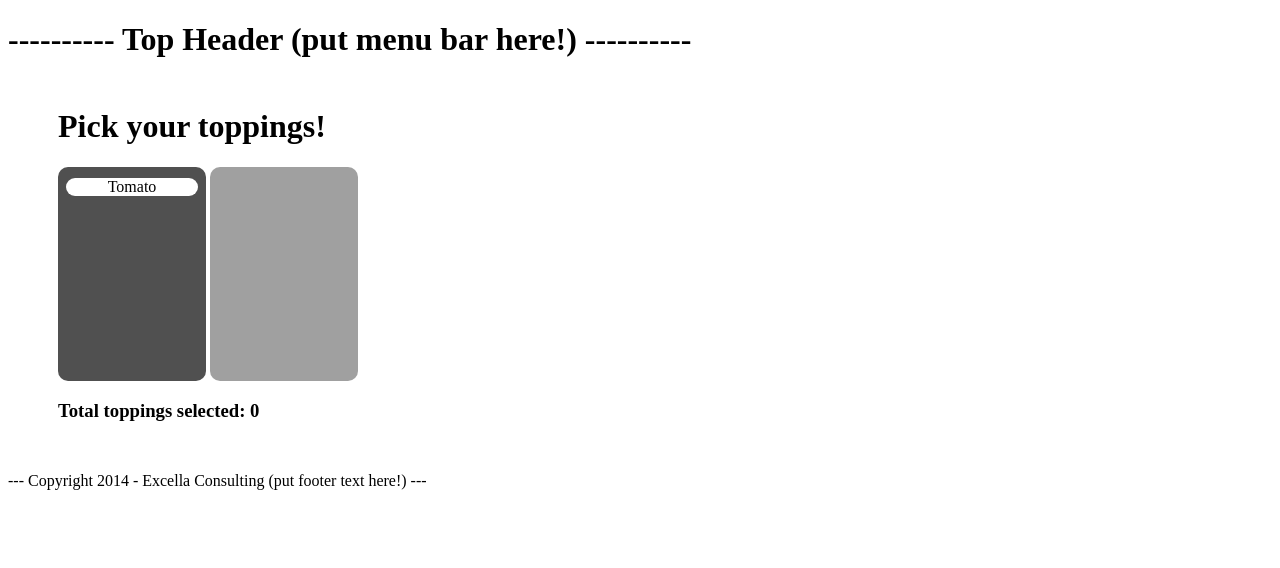
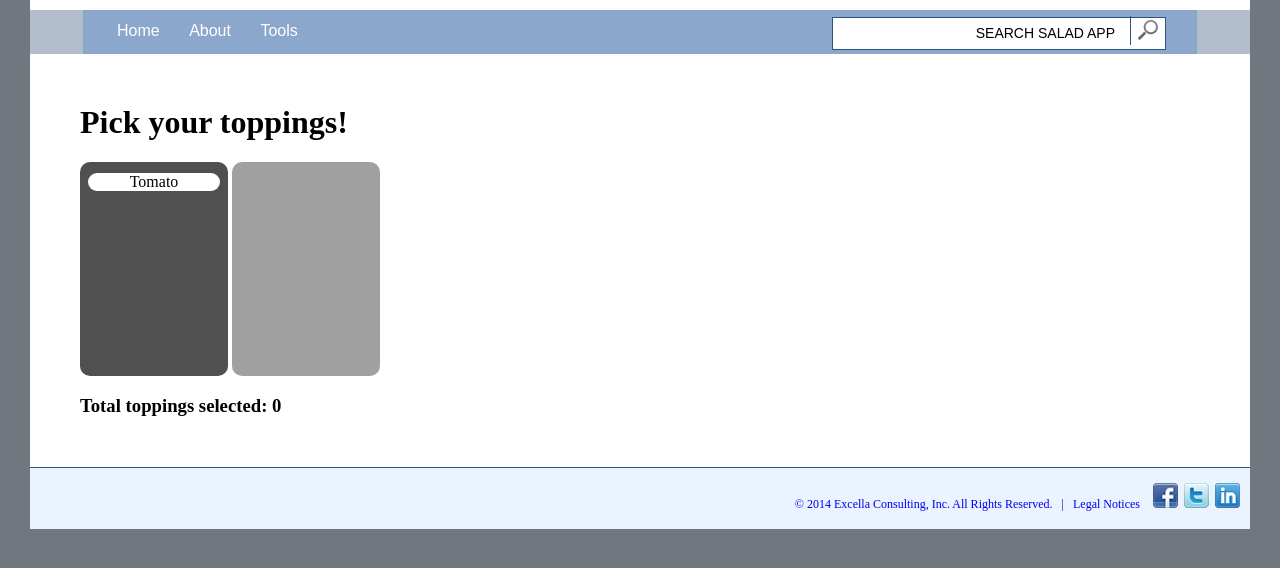
Before and after one commit to m3brown/salad-bar-showcase, a Django app: page / in a window 1280 px wide. Shown: the top 568 px of the page. Run offline with Django 3.2, Linux system fonts and the light colour scheme; data comes from the database, SQL or seed files in the repository; parts of the project's set-up code (start-up, migrations or seed data) failed here and were passed over; some libraries are stand-ins or nearby versions.

Commit message:
Add simple header+footer style

```diff
--- /dev/null
+++ b/healthy_salad_chooser/static/css/nav.css
@@ -0,0 +1,111 @@
+#spacer{
+  height: 10px;
+}
+#header>nav{
+  background: #B3BECC;
+  margin:0 0 1.5em;
+}
+#header>nav .inner{
+  max-width:1050px;
+  margin:0 auto;
+  background:#8BA7CC;
+}
+nav .inner{
+  padding:0 2em;
+  margin:0 0.75em 0;
+  background:#8BA7CC;
+  font-family:Arial,sans-serif;
+  font-weight:500;
+  *zoom:1;
+}
+#header>nav .inner:before, #header>nav .inner:after{
+  content:"";
+  display:table;
+}
+#header>nav .inner:after{
+  clear:both;
+}
+#header>nav h1{
+  display:none;
+}
+#header>nav ul{
+  margin:0 0 0 -0.625em;
+  padding:0;
+  position:relative;
+  float:left;
+}
+#header>nav ul li{
+  display:inline-block;
+  vertical-align:top;
+  margin-right:1px;
+}
+#header>nav ul li:first-child a{
+  margin-left:0;
+}
+#header>nav ul li a{
+  display:block;
+  color:#fff;
+  font-size:16px;
+  padding:12px;
+  text-decoration:none;
+}
+#header>nav ul li:hover, #header>nav ul li.active{
+  background-color:#8BA7CC;
+}
+#header>nav ul li:hover a, #header>nav ul li.active a{
+  color:#101820;
+}
+
+.search{
+  float:right;
+}
+.search input[type="button"]{
+  float:none;
+}
+.search form{
+  position:relative;
+  margin-top: .2em;
+}
+.search label{
+  color:#000;
+  font-size:0.875em;
+  position:absolute;
+  top:0.5em;
+  right:50px;
+  top:0.875em;
+  right:50px;
+  text-transform:uppercase;
+}
+.search label:hover{
+  cursor:text;
+}
+.search input[type="text"]{
+  background:#fff;
+  border:1px solid #30537F;
+  padding:0.625em 40px 0.625em 0.625em;
+  margin:0.25em -40px 0.25em 0;
+  width:25em;
+  box-sizing:border-box;
+  -webkit-box-shadow:none;
+  -moz-box-shadow:none;
+  box-shadow:none;
+}
+.search input[type="text"]:focus{
+  background:#fff;
+  box-sizing:border-box;
+  outline:none;
+  border:1px solid #30537F;
+}
+.search input[type="button"]{
+  background:url(/static/img/search.png) no-repeat center;
+  border:none;
+  border-left:1px solid #30537F;
+  color:transparent;
+  font:0/0 a;
+  float:none;
+  margin:11px 0 0 0;
+  margin:2.75px 0 0 0;
+  height:28.75px;
+  width:35px;
+  vertical-align:top;
+}
--- a/healthy_salad_chooser/static/css/style.css
+++ b/healthy_salad_chooser/static/css/style.css
@@ -1,3 +1,12 @@
+body {
+  background-color: #70777F;
+  margin: 0 30px 30px 30px;
+}
+
+#container {
+  background-color: #fff;
+}
+
 #content {
   margin: 50px 50px;
 }
@@ -30,3 +39,27 @@
 #toppingsSelected {
   background-color: #a0a0a0;
 }
+
+footer {
+  margin: auto;
+  text-align: right;
+  padding: 15px 10px;
+  background-color: #EAF3FF;
+  border-top: solid 1px #30537F;
+}
+footer a {
+  text-decoration: none;
+}
+footer p {
+  font-size: 12px;
+  line-height: 20px;
+  color: #000;
+  display: inline;
+  margin-right: 5px;
+}
+footer ul, footer li {
+  list-style: none;
+  display: inline;
+  margin: 0 0 0 2px;
+  padding: 0;
+}
--- a/healthy_salad_chooser/templates/healthy_salad_chooser/base.html
+++ b/healthy_salad_chooser/templates/healthy_salad_chooser/base.html
@@ -5,6 +5,7 @@
 <title>{% block title %}Site Title{% endblock %}</title>
 <meta http-equiv="Content-Type" content="text/html;charset=utf-8">
 
+<link rel="stylesheet" type="text/css" href="/static/css/nav.css">
 {% block css_include %}{% endblock %}
 
 {% block js_include %}{% endblock %}
@@ -12,13 +13,41 @@
 </head>
 <body>
 
-<h1>---------- Top Header (put menu bar here!) ----------</h1>
+  <div id="container">
 
-<div id="content">
-  {% block content %}{% endblock %}
-</div>
+  <div id="spacer"></div>
 
-<span>--- Copyright 2014 - Excella Consulting (put footer text here!) ---</span>
+  <div id="header">
+    <nav>
+      <div class="inner">
+      <ul>
+        <li {% if is_front %}class="active" {% endif %}>
+            <a href="/">Home</a>
+        </li>
+        <li {% if is_about %}class="active"{% endif %}>
+            <a href="/">About</a>
+        </li>
+        <li><a href="#">Tools</a>
+        </li>
+      </ul>
 
+      <div class="search">
+        <form method="get" action="#" id="search-form">
+          <label for="search">Search salad app</label>
+          <input type="text" id="search" name="term" tabindex="3">
+          <input type="button" id="search-submit-btn" value="Search" tabindex="4">
+        </form>
+      </div>
+      </div>
+    </nav>
+  </div>
+
+
+  <div id="content">
+    {% block content %}{% endblock %}
+  </div>
+
+  {% include "healthy_salad_chooser/footer.html" %}
+  </div>
 </body>
 </html>
--- /dev/null
+++ b/healthy_salad_chooser/templates/healthy_salad_chooser/footer.html
@@ -0,0 +1,20 @@
+<footer class="wrapper">
+  <p><a href="http://excella.com/legal-notices.aspx">© 2014 Excella Consulting, Inc. All Rights Reserved. &nbsp;&nbsp;|&nbsp;&nbsp;  Legal Notices</a></p>
+  <ul>
+    <li>
+      <a href="https://www.facebook.com/excellaconsulting" target="_new">
+        <img src="/static/img/icn_fb.png" alt="Facebook">
+      </a>
+    </li>
+    <li>
+      <a href="https://twitter.com/#!/ExcellaCo" target="_new">
+        <img src="/static/img/icn_tw.png" alt="Twitter">
+      </a>
+    </li>
+    <li>
+      <a href="http://www.linkedin.com/company/163739?trk=tyah" target="_new">
+        <img src="/static/img/icn_li.png" alt="LinkedIn" target="_new">
+      </a>
+    </li>
+  </ul>
+</footer>
```
Also changed, not shown: healthy_salad_chooser/static/img/icn_fb.png (added), healthy_salad_chooser/static/img/icn_li.png (added), healthy_salad_chooser/static/img/icn_tw.png (added), healthy_salad_chooser/static/img/search.png (added).
